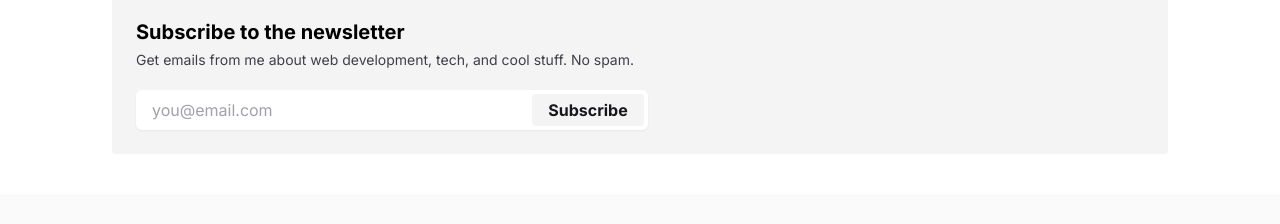
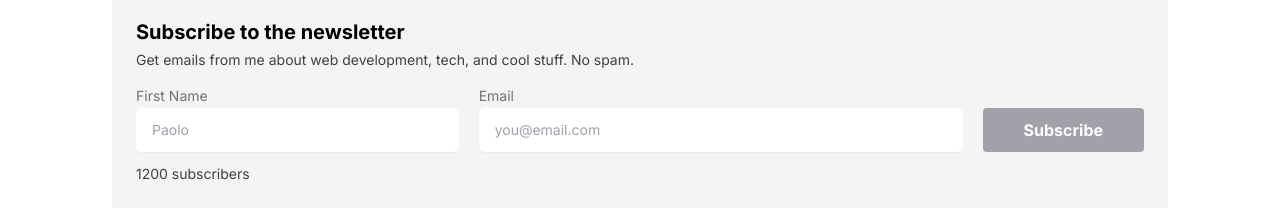
Before and after one commit to paolotiu/portfolio, a Next.js app: page / in a window 1280 px wide. Shown: the part 1732-1956 px from the top of the page. Built offline with nearby package versions, Linux system fonts and the light colour scheme; no server answers.

Commit message:
feat: :sparkles: Subscribe component

```diff
--- /dev/null
+++ b/components/InputWithLabel.tsx
@@ -0,0 +1,33 @@
+/* eslint-disable react/destructuring-assignment */
+import clsx from 'clsx';
+import React from 'react';
+
+interface Props
+  extends React.DetailedHTMLProps<
+    React.InputHTMLAttributes<HTMLInputElement>,
+    HTMLInputElement
+  > {
+  name: string;
+  label: string;
+  labelClassName?: string;
+}
+
+const InputWithLabel = React.forwardRef<HTMLInputElement, Props>(
+  ({ name, label, labelClassName, className, ...props }: Props, ref) => {
+    return (
+      <label htmlFor={name} className={clsx('label', labelClassName)}>
+        {label}
+        <input
+          ref={ref}
+          className={clsx('input mt-[2px]', className)}
+          name={name}
+          {...props}
+        />
+      </label>
+    );
+  }
+);
+
+InputWithLabel.displayName = 'InputWithLabel';
+
+export default InputWithLabel;
--- a/components/Subscribe.tsx
+++ b/components/Subscribe.tsx
@@ -1,6 +1,58 @@
-import React from 'react';
+import axios from 'axios';
+import { FiLoader } from 'react-icons/fi';
+import { HiXCircle, HiCheckCircle } from 'react-icons/hi';
+import React, { useState } from 'react';
+import { useMutation } from 'react-query';
+import { useForm } from 'react-hook-form';
+import InputWithLabel from './InputWithLabel';
 
+const useSubscribe = () => {
+  return useMutation(({ email, firstName }: FormValues) =>
+    axios.post<{ error: string }>('/api/subscribe', { email, firstName })
+  );
+};
+
+interface FormValues {
+  firstName: string;
+  email: string;
+}
 const Subscribe = () => {
+  const { register, handleSubmit } = useForm<FormValues>();
+  const [status, setStatus] = useState<'idle' | 'error' | 'success'>('idle');
+  const [errorMessage, setErrorMessage] = useState('Error!');
+  const [isSubmitting, setIsSubmitting] = useState(false);
+  const subscribe = useSubscribe();
+
+  const onSubmit = async ({ email, firstName }: FormValues) => {
+    setIsSubmitting(true);
+    try {
+      await subscribe.mutateAsync({ email, firstName });
+      setStatus('success');
+    } catch (error) {
+      if (axios.isAxiosError(error)) {
+        setErrorMessage(error.response?.data.error);
+        setStatus('error');
+      }
+    }
+
+    setIsSubmitting(false);
+  };
+
+  const messages: Record<typeof status, React.ReactNode> = {
+    error: (
+      <p className="flex items-center text-sm font-bold text-red-600 dark:text-red-500">
+        <HiXCircle className="inline mr-1" />
+        {errorMessage}
+      </p>
+    ),
+    success: (
+      <p className="flex items-center text-sm font-bold text-green-700 dark:text-green-400">
+        <HiCheckCircle className="inline mr-1" />
+        Thank you for subscribing!
+      </p>
+    ),
+    idle: <p className="text-sm text-gray-700"> 1200 subscribers</p>,
+  };
   return (
     <div className="pt-16 ">
       <div className="p-6 bg-gray-100 rounded dark:bg-gray-800">
@@ -9,23 +61,48 @@ const Subscribe = () => {
           Get emails from me about web development, tech, and cool stuff. No
           spam.
         </p>
-        <form className="pt-4 ">
+
+        <form className="pt-4 " onSubmit={handleSubmit(onSubmit)}>
+          <div className="grid  md:grid-cols-[2fr,3fr,1fr] gap-5">
+            <div>
+              <InputWithLabel
+                aria-label="First name for newsletter"
+                autoComplete="first-name"
+                placeholder="Paolo"
+                required
+                label="First Name"
+                {...register('firstName', { required: true })}
+              />
+            </div>
+
             <div className="relative max-w-lg">
-            <input
+              <div>
+                <InputWithLabel
                   aria-label="Email for newsletter"
                   autoComplete="email"
                   type="email"
                   placeholder="you@email.com"
-              className="block w-full px-4 py-2 mt-1 text-gray-900 bg-white rounded-md shadow-sm focus:ring-blue-500 focus:border-blue-500 dark:bg-gray-900 dark:text-gray-100 "
+                  label="Email"
+                  required
+                  {...register('email', { required: true })}
                 />
+              </div>
+            </div>
+
             <button
               type="submit"
-              className="absolute flex items-center justify-center h-8 px-4 font-bold text-gray-900 bg-gray-100 rounded right-1 top-1 dark:bg-gray-700 dark:text-gray-100 w-28"
+              className="px-4 mt-2 md:mt-[22px] py-2 font-bold text-white bg-gray-400 rounded right-1 top-1 dark:bg-gray-700 focus:outline-none dark:hover:bg-gray-600 hover:bg-gray-300 hover:transition-colors"
             >
-              Subscribe
+              {isSubmitting ? (
+                <FiLoader className="text-gray-500 animate-spin" />
+              ) : (
+                'Subscribe'
+              )}
             </button>
           </div>
         </form>
+
+        <div className="pt-3">{messages[status]}</div>
       </div>
     </div>
   );
--- a/package.json
+++ b/package.json
@@ -12,6 +12,7 @@
   "dependencies": {
     "@tailwindcss/line-clamp": "^0.2.1",
     "autoprefixer": "^10.2.6",
+    "axios": "^0.21.1",
     "clsx": "^1.1.1",
     "dayjs": "^1.10.6",
     "eslint-config-tiu": "^1.0.2",
@@ -22,6 +23,7 @@
     "postcss": "^8.3.5",
     "react": "17.0.2",
     "react-dom": "17.0.2",
+    "react-hook-form": "^7.12.1",
     "react-icons": "^4.2.0",
     "react-intersection-observer": "^8.32.0",
     "react-query": "^3.19.1",
@@ -46,6 +48,7 @@
     "eslint-plugin-react": "^7.20.3",
     "eslint-plugin-react-hooks": "^4.0.8",
     "prettier": "^2.3.1",
+    "ts-morph": "^11.0.3",
     "typescript": "4.3.4"
   }
 }
--- /dev/null
+++ b/pages/api/subscribe.ts
@@ -0,0 +1,55 @@
+import axios from 'axios';
+import { NextApiHandler } from 'next';
+
+const handler: NextApiHandler = async (req, res) => {
+  const { email, firstName } = req.body;
+  if (!email) {
+    return res.status(400).json({ error: 'Email is required' });
+  }
+
+  if (!firstName) {
+    return res.status(400).json({ error: 'First name is required' });
+  }
+
+  try {
+    const API_KEY = process.env.BUTTONDOWN_TOKEN;
+    await axios.post(
+      `https://api.buttondown.email/v1/subscribers`,
+      {
+        email,
+        metadata: {
+          firstName,
+        },
+      },
+
+      {
+        headers: {
+          Authorization: `Token ${API_KEY}`,
+          'Content-Type': 'application/json',
+        },
+      }
+    );
+
+    return res.status(201).json({ error: '' });
+  } catch (error) {
+    if (axios.isAxiosError(error) && error.response) {
+      if (error.response.status >= 400) {
+        const { data } = error.response;
+
+        if ((data as string[]).some((x) => x.includes('already subscribed'))) {
+          return res.status(400).json({
+            error: `You're already subscribed to my newsletter`,
+          });
+        }
+
+        return res.status(400).json({
+          error: `There was an error subscribing to the newsletter.`,
+        });
+      }
+    }
+
+    return res.status(500).json({ error: error.message || error.toString() });
+  }
+};
+
+export default handler;
--- a/styles/globals.css
+++ b/styles/globals.css
@@ -25,4 +25,12 @@
     backdrop-filter: blur(6px);
     @apply z-10;
   }
+
+  .input {
+    @apply block w-full px-4 py-3 text-gray-900 bg-white rounded-md shadow-sm focus:ring-gray-500 focus:ring-2 focus:outline-none dark:bg-gray-900 dark:text-gray-100;
+  }
+
+  .label {
+    @apply block text-sm text-gray-500;
+  }
 }
```
Also changed, not shown: 1 other file (tests, documents, lock files or other folders). Lines whose indentation alone changed are shown as unchanged.
